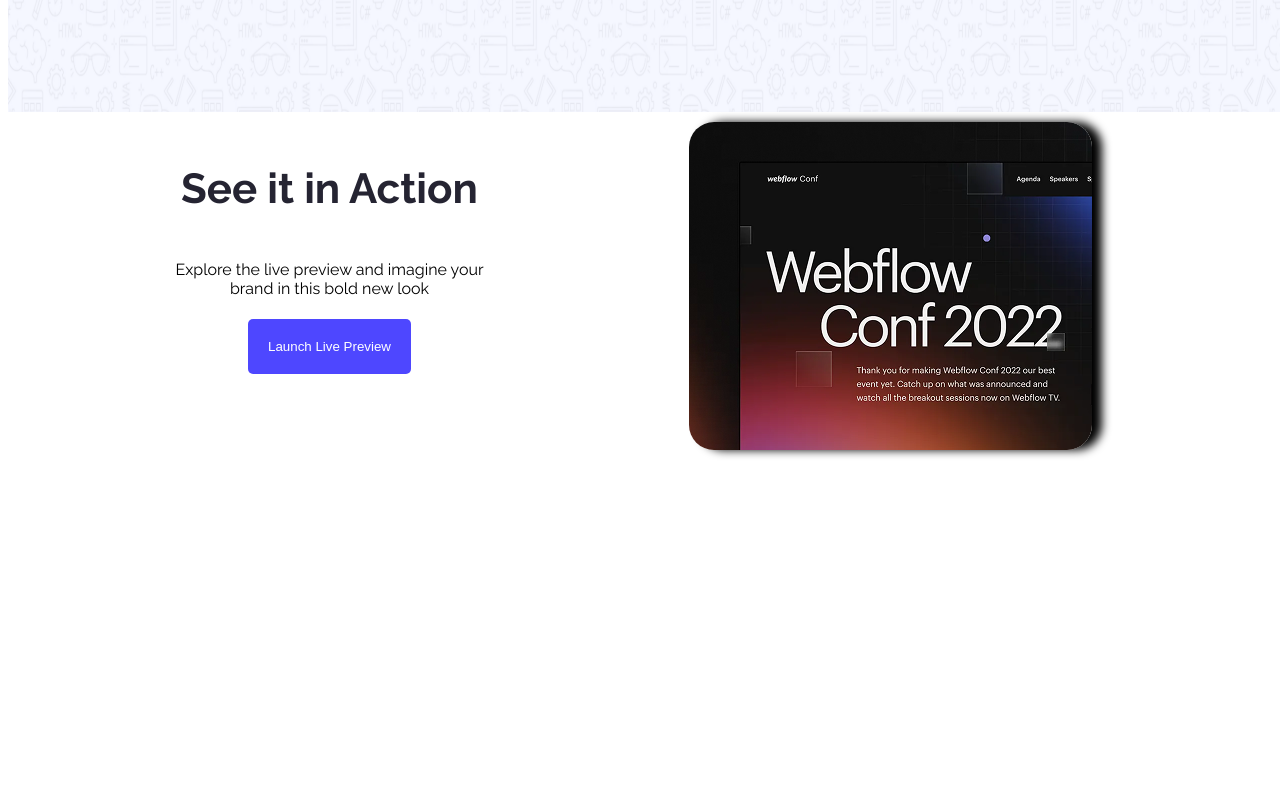
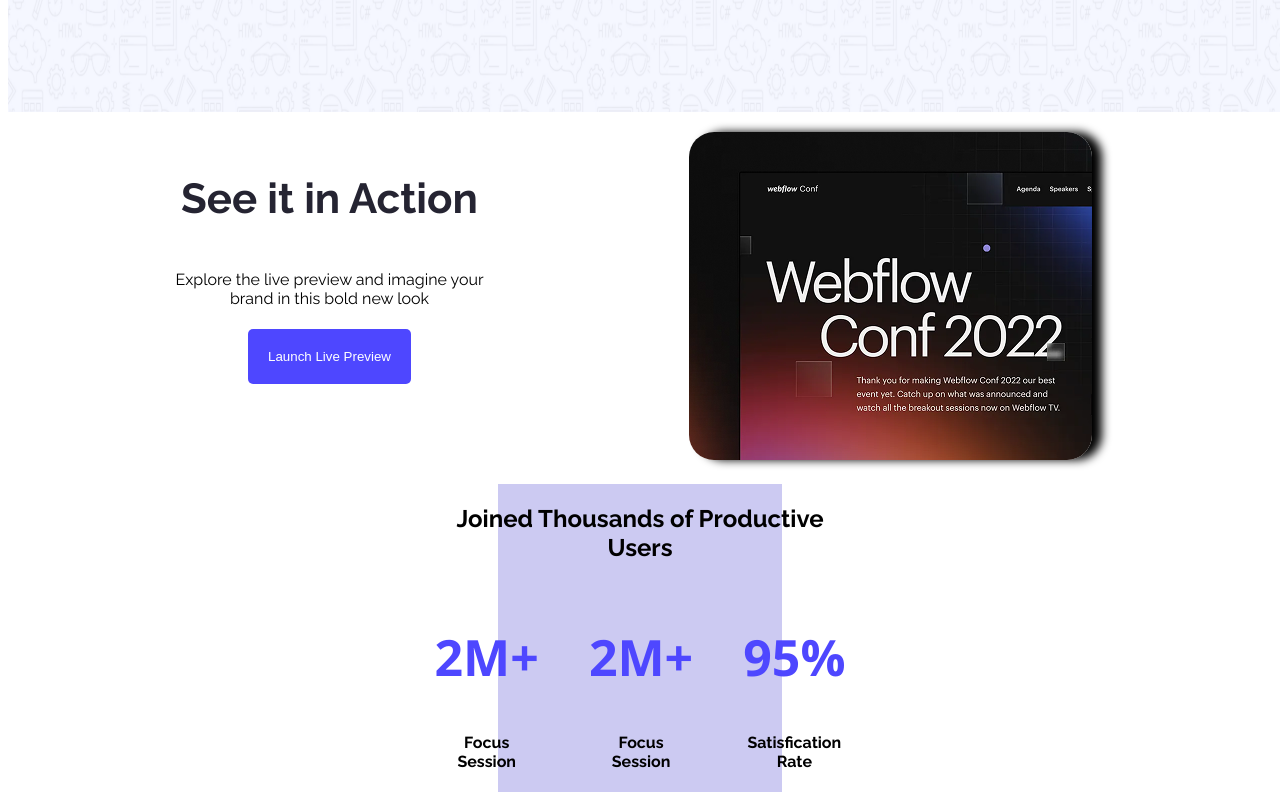
Before and after one commit to lima-akter-p/my-first-assignment-repo, a plain HTML site: page my-first-assignment-repo/index.html in a window 1280 px wide. Shown: the part 742-1542 px from the top of the page. Before the commit the page ends 1204 px from the top, so only its background shows below. Drawn offline with Linux system fonts and the light colour scheme.

Commit message:
added the another part of section

```diff
--- a/my-first-assignment-repo/index.html
+++ b/my-first-assignment-repo/index.html
@@ -43,7 +43,33 @@
 <div>
   <img class="pic" src="Assets/wc-mini.png" alt="">
 </div>
+</section>
+<section class="mainsec-2">
 
+  <div >
+    <h2>Joined Thousands of Productive Users</h2>
+   <div class="container">
+     <div >
+       <h1 style="color:#4E47FF;">2M+</h1>
+      <h4>Focus Session</h4>
+    </div>
+
+    <div >
+      <h1 style="color:#4E47FF;">2M+</h1>
+      <h4>Focus Session</h4>
+
+    </div>
+
+    <div>
+      <h1 style="color: #4E47FF;">95%</h1>
+      <h4>Satisfication Rate</h4>
+
+    </div>
+    </div>
+
+
+
+  </div>
 </section>
 
  </main>
--- a/my-first-assignment-repo/styles/color.css
+++ b/my-first-assignment-repo/styles/color.css
@@ -80,11 +80,11 @@ header{
 }
 /*main sec-1 */
 .mainsec-1{
-   margin:10px 159px 0px 141px;
+   margin:20px 159px 0px 141px;
   text-align: center;
   justify-content:center;
   display: flex;
-  gap:200px
+  gap:200px;
 
 
   }
@@ -105,3 +105,39 @@ box-shadow:10px 0px 10px 0px black;
 .p{
   left:10px;
 }
+/* sec-2 */
+.mainsec-2{
+   margin:20px 490px 0px 490px;
+  text-align: center;
+  justify-content:center;
+  display: flex;
+  gap:200px;
+
+
+}
+.div-container{
+   align-items: center;
+  justify-content: center;
+
+}
+.container{
+  display: flex;
+  gap: 50px;
+}
+.mainsec-2{
+  align-items: center;
+  background:#cccaf2;
+}
+div h3{
+  font-size:15px;
+  font-weight:bold;
+}
+div h1{
+  font-size:24px;
+  font-weight: 800px;
+}
+
+.container div h1{
+  font-size:50px;
+  font-family:'Segoe UI', Tahoma, Geneva, Verdana, sans-serif;
+}
```
